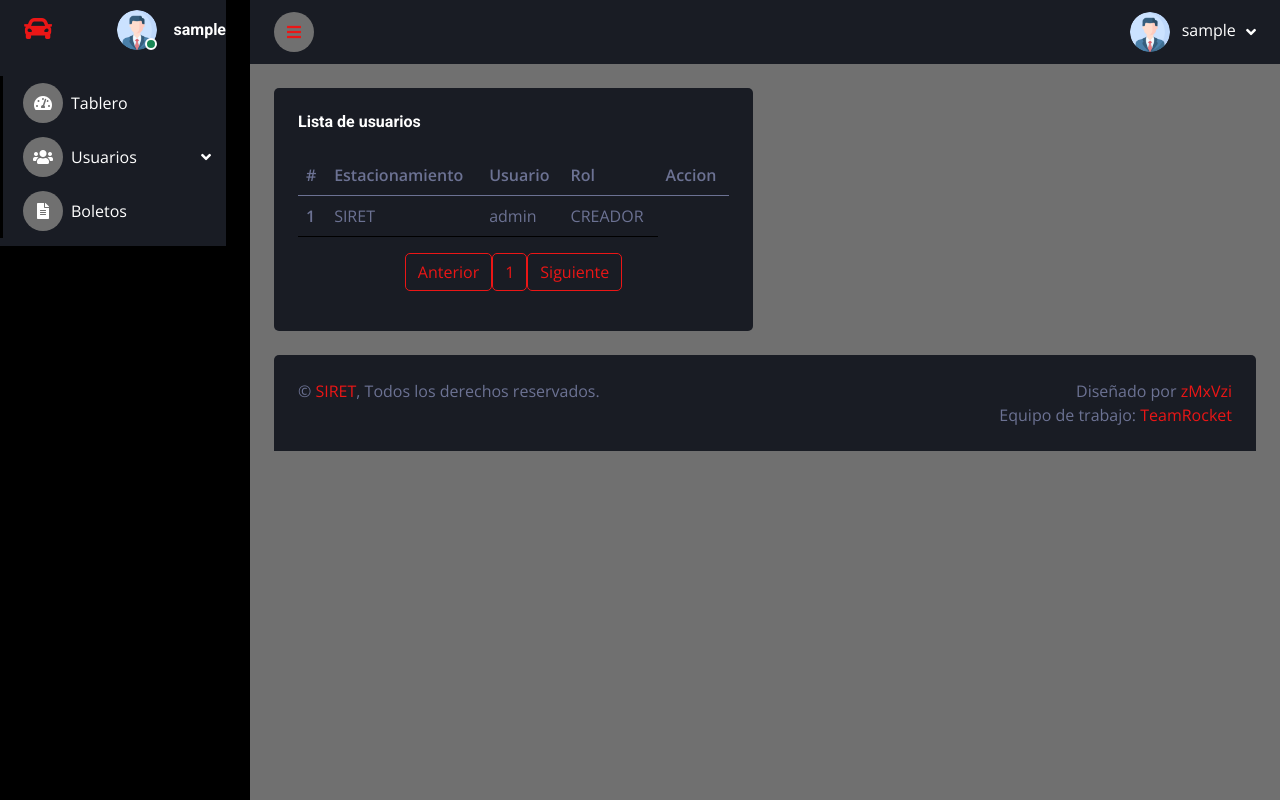
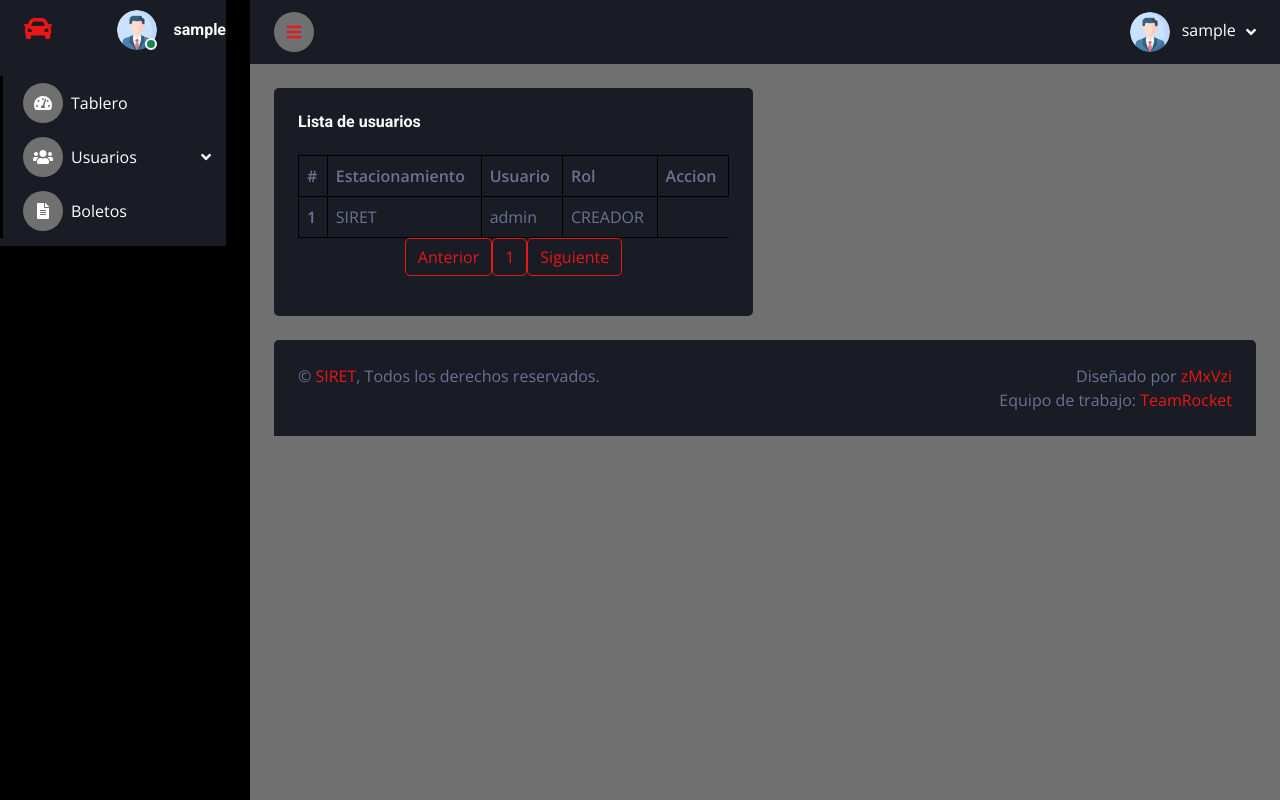
Before and after one commit to zMxVzi/SIRET, a Flask app: page /c_listau in a window 1280 px wide. Run offline with Flask 3, Linux system fonts and the light colour scheme; the visitor is signed in with stand-in values (Sample User, id 1); data comes from the database, SQL or seed files in the repository; parts of the project's set-up code (start-up, migrations or seed data) failed here and were passed over; some libraries are stand-ins or nearby versions.

Commit message:
Add files via upload

```diff
--- a/templates/c_listau.html
+++ b/templates/c_listau.html
@@ -21,7 +21,8 @@
         <div class="col-sm-12 col-xl-6">
             <div class="bg-secondary rounded h-100 p-4">
                 <h6 class="mb-4">Lista de usuarios</h6>
-                <table class="table">
+                <div class="table-responsive">
+                <table class="table text-start align-middle table-bordered table-hover mb-0">
                     <thead>
                         <tr>
                             <th scope="col">#</th>
@@ -49,6 +50,7 @@
                     {%endfor%}
                     </tbody>
                 </table>
+            </div>
                 <nav aria-label="Paginación">
                     <ul class="pagination justify-content-center">
                         <!-- Botón "anterior" -->
```
